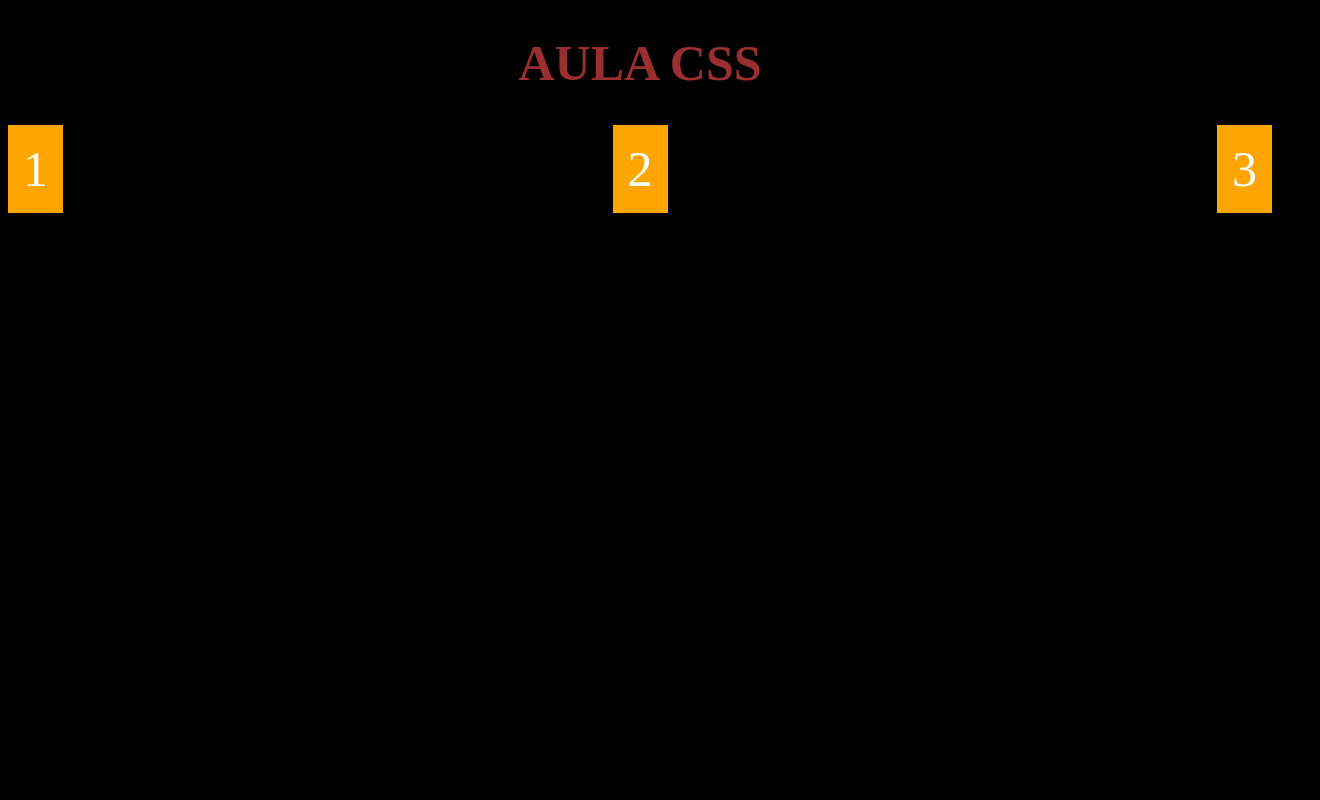
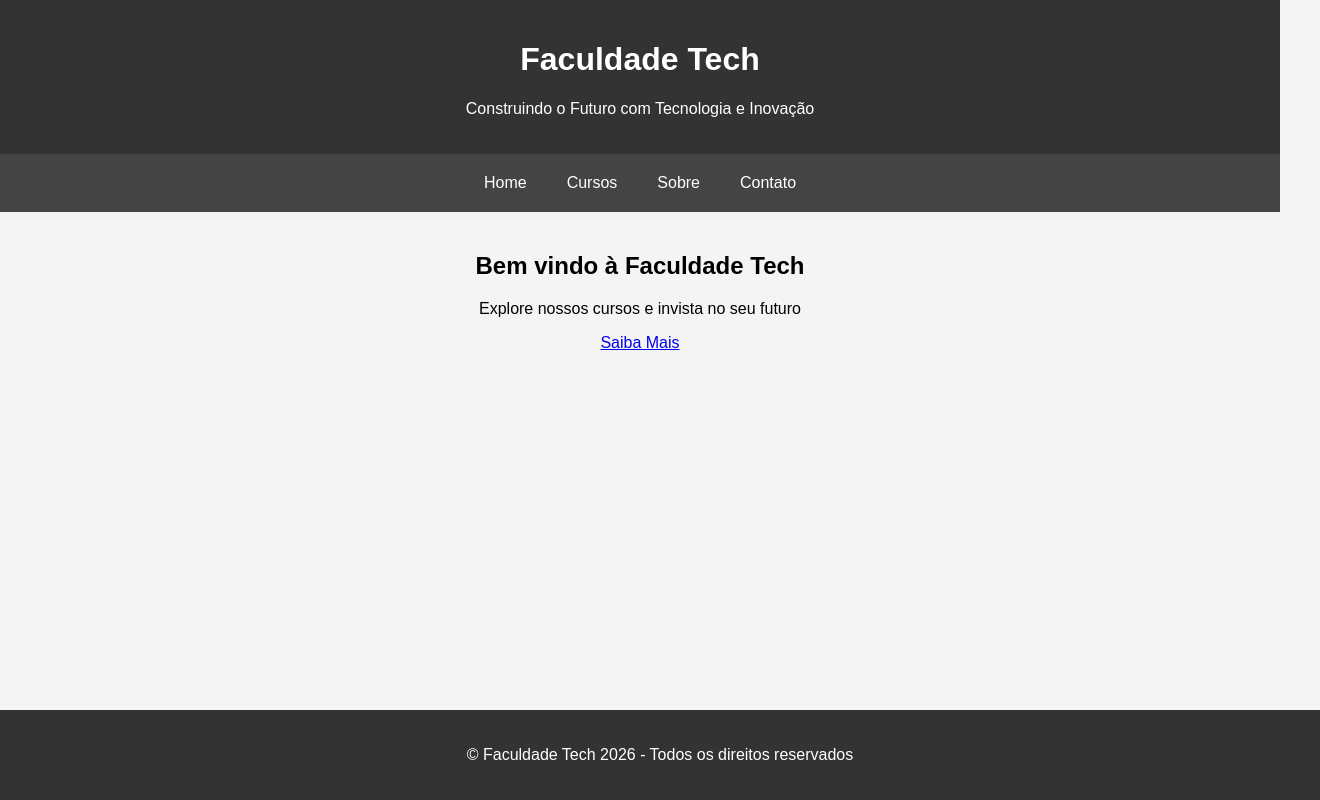
Before and after one commit to PaulinhoVM/Front-end-Devops, a plain HTML site: page index.html in a window 1280 px wide. Shown: the whole page, 1320 px wide, since content can reach past the window. Drawn offline with Linux system fonts and the light colour scheme.

Commit message:
Atualizacao 04|03

```diff
--- a/index.html
+++ b/index.html
@@ -1,23 +1,29 @@
 <!DOCTYPE html>
-<html lang="pt-br">
+<html lang="pt-BR">
 <head>
-    <link rel="stylesheet" href="style.css">
     <meta charset="UTF-8">
     <meta name="viewport" content="width=device-width, initial-scale=1.0">
-    <title>Faculdade tech</title>
-
+    <link rel="stylesheet" href="style.css">
+    <title>Faculdade Tech</title>
 </head>
 <body>
-    <H1>AULA CSS</H1>
-    <p></p>
-
-    <div class = "container">
-
-        <div class="item">1</div>
-        <div class="item">2</div>
-        <div class="item">3</div>
-
-    </div>
-
+    <header>
+        <h1>Faculdade Tech</h1>
+        <p>Construindo o Futuro com Tecnologia e Inovação</p>
+    </header>
+    <nav>
+        <a href="#">Home</a>
+        <a href="#">Cursos</a>
+        <a href="#">Sobre</a>
+        <a href="#">Contato</a>
+    </nav>
+    <main>
+        <h2>Bem vindo à Faculdade Tech</h2>
+        <p>Explore nossos cursos e invista no seu futuro</p>
+        <a href="#">Saiba Mais</a>
+    </main>
+    <footer>
+        <p>&copy; Faculdade Tech 2026 - Todos os direitos reservados</p>
+    </footer>
 </body>
 </html>
--- a/style.css
+++ b/style.css
@@ -1,37 +1,49 @@
 body{
-    background-color: black;
+
+    font-family: Arial;
+    margin: 0;
+    padding: 0;
+    background-color: #f4f4f4;
 }
 
-H1{
-    color:rgb(155, 47, 47);
-    font-size: 50px;
+header{
+    background-color: #333;
+    color: white;
     text-align: center;
+    padding: 20px;
 }
 
-p{
-    color: darkgoldenrod;
+nav{
+
+    background-color: #444;
+    justify-content: center;
+    padding: 10px;
+    display: flex;
 
 }
 
-.diferente{
+nav a{
 
-    color: blue;
+    color: white;
+    text-decoration: none;
+    padding: 10px 20px;
+
 }
 
-.indiferente{
-    color: red;
-    font-size: 100px;
+main{
+    width: 80%;
+    margin: auto;
+    padding: 20px;
+    text-align: center;
+
 }
 
-.container{
+footer{
+    background-color: #333;
+    text-align: center;
+    padding: 20px;
     color: white;
-    font-size: 50px;
-    display: flex;
-    justify-content: space-between;
-    align-items: center;
+    position: absolute;
+    bottom: 0;
+    width: 100%;
 }
-
-.item{
-    padding: 15px;
-    background-color: orange;
-}
```
Also changed, not shown: Frontend-DevOps/README.md (deleted).
